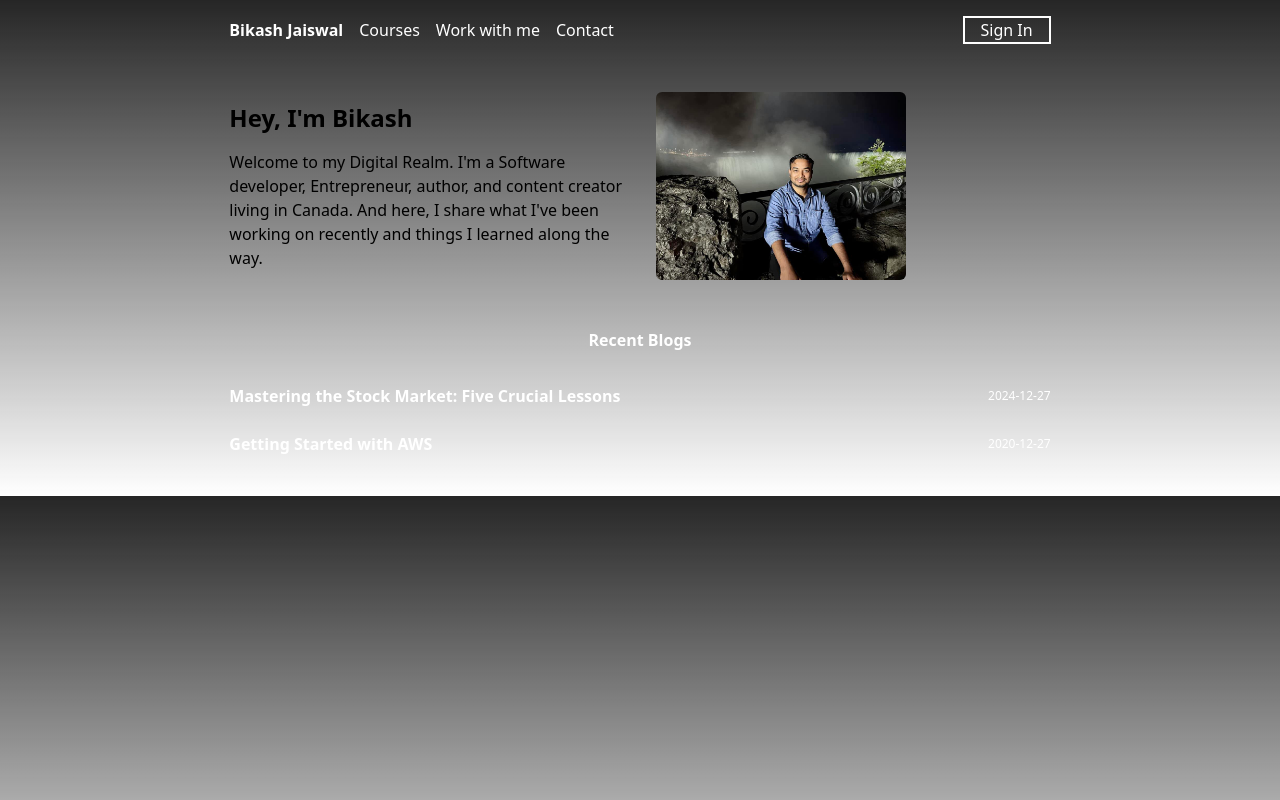
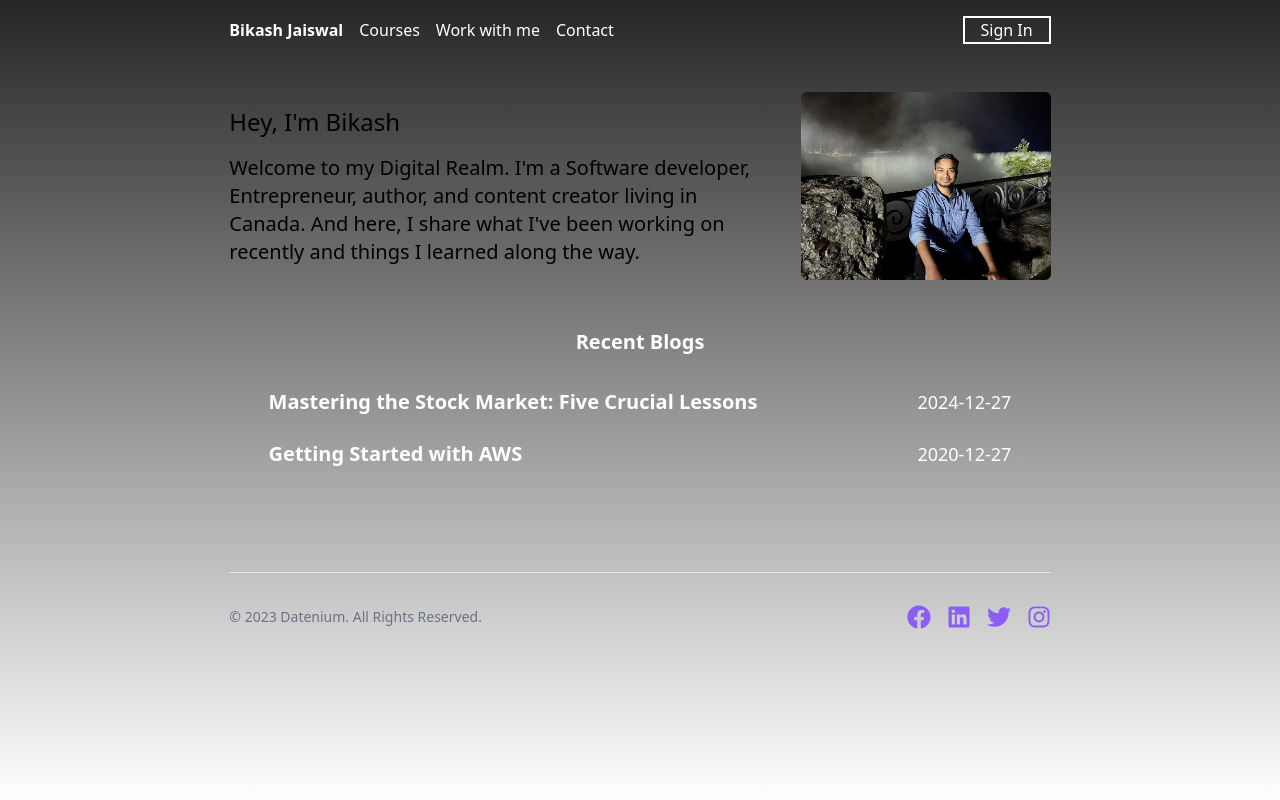
Before and after one commit to bikash-jaiswal/bikash-jaiswal.github.io, a Next.js app: page / in a window 1280 px wide. Built offline with nearby package versions, Linux system fonts and the light colour scheme.

Commit message:
fixing layout

```diff
--- /dev/null
+++ b/app/Component/Footer.jsx
@@ -0,0 +1,41 @@
+import Link from "next/link";
+import { FaFacebook, FaLinkedin, FaTwitter, FaInstagram } from "react-icons/fa";
+
+const Footer = () => {
+  const currentYear = new Date().getFullYear();
+  return (
+    <footer className="">
+      <div className=" p-4 py-6 lg:py-8">
+        <hr className="my-6 dark:border-black-700 lg:my-8" />
+        <div className="sm:flex sm:items-center sm:justify-between">
+          <span className="text-sm text-gray-500 sm:text-center dark:text-gray-400">
+            © {currentYear}{" "}
+            <a href="/" className="hover:underline">
+              Datenium
+            </a>
+            . All Rights Reserved.
+          </span>
+
+          <div className="flex mt-4 sm:justify-center sm:mt-0">
+            <div className="flex justify-center space-x-4">
+              <Link href="https://www.facebook.com" passHref>
+                <FaFacebook className="text-2xl text-violet-500 cursor-pointer hover:text-blue-500" />
+              </Link>
+              <Link href="https://www.linkedin.com" passHref>
+                <FaLinkedin className="text-2xl text-violet-500 cursor-pointer hover:text-blue-500" />
+              </Link>
+              <Link href="https://twitter.com" passHref>
+                <FaTwitter className="text-2xl  text-violet-500 cursor-pointer hover:text-blue-500" />
+              </Link>
+              <Link href="https://www.instagram.com" passHref>
+                <FaInstagram className="text-2xl  text-violet-500 cursor-pointer hover:text-blue-500" />
+              </Link>
+            </div>
+          </div>
+        </div>
+      </div>
+    </footer>
+  );
+};
+
+export default Footer;
--- a/app/Component/Header.jsx
+++ b/app/Component/Header.jsx
@@ -12,7 +12,7 @@ const Navbar = () => {
 
   return (
     <nav className="p-4">
-      <div className="flex items-center justify-between font-medium">
+      <div className="flex items-center justify-between ">
         <div className="hidden md:flex space-x-4">
           {/* Hide on screens smaller than md */}
           <Link href="/" className="text-white font-bold">
--- a/app/Component/whoamI.jsx
+++ b/app/Component/whoamI.jsx
@@ -4,10 +4,11 @@ import Image from 'next/image';
 
 const IntroWithImage = () => {
   return (
-    <div className="flex flex-col md:flex-row gap-8 items-center justify-between py-8 px-4">
+    <div>
+       <div className="flex flex-col md:flex-row  gap-8 items-center justify-around py-8 px-4 ">
       {/* Text Section */}
       <div className="flex-1">
-        <h2 className="text-2xl font-bold mb-4">Hey, I&apos;m Bikash</h2>
+        <h2 className="text-2xl  mb-4">Hey, I&apos;m Bikash</h2>
         <p className="text">
           Welcome to my Digital Realm. I&apos;m a Software developer, Entrepreneur,
           author, and content creator living in Canada. And here, I share what
@@ -16,7 +17,7 @@ const IntroWithImage = () => {
       </div>
 
       {/* Image Section (on the right for small screens, on the bottom for medium and larger screens) */}
-      <div className="flex-1 order-first lg:order-last">
+      <div className="flex justify-center">
         <Image
           src="/my_photo.jpg"
           alt="Your Image"
@@ -26,6 +27,8 @@ const IntroWithImage = () => {
         />
       </div>
     </div>
+    </div>
+
   );
 };
 
--- a/app/blog/page.jsx
+++ b/app/blog/page.jsx
@@ -10,9 +10,9 @@ const BlogPage = () => {
       <div>
         <Link href={`/blog/${post.slug}`}>
           <div className="mb-6">
-          <div className="flex items-center justify-between gap-4">
+            <div className="flex items-center justify-between gap-40">
               <h4 className="font-semibold">{post.title}</h4>
-            <p className="text-xs font-light">{post.date}</p>
+              <p className="text-lg">{post.date}</p>
             </div>
           </div>
           <p className="text-grey-500">{post.subtitle}</p>
@@ -23,8 +23,14 @@ const BlogPage = () => {
   return (
     <div className="">
       <div className="font-bold text-white p-4 text-center">Recent Blogs</div>
-    <div className="p-4 min-h-full"> {postPreviews}</div>
+      <section class="flex justify-around">
+        <div class="p-4">
+          {postPreviews}
         </div>
-  )};
+      </section>
+
+    </div>
+  )
+};
 
 export default BlogPage;
--- a/app/layout.js
+++ b/app/layout.js
@@ -1,6 +1,7 @@
 import { Inter } from "next/font/google";
 import "./globals.css";
 import Navbar from "./Component/Header";
+import Footer from "./Component/Footer";
 
 const inter = Inter({ subsets: ["latin"] });
 
@@ -12,14 +13,14 @@ export const metadata = {
 export default function RootLayout({ children }) {
   return (
     <html lang="en" className="">
-      <body className="flex flex-col md:flex-row bg-neutral-800">
+      <body className=" min-h-screen flex flex-col md:flex-row bg-neutral-800">
         <side className="flex-none w-2/12">
           {/* Sidebar content */}
         </side>
         <main className="flex-grow ">
           <Navbar />
           {children}
-          {/* <Footer /> */}
+          <Footer />
         </main>
         <side className="flex-none w-2/12">
           {/* Another sidebar content */}
--- a/app/page.js
+++ b/app/page.js
@@ -4,7 +4,7 @@ import BlogPage from './blog/page'
 
 export default function Home() {
   return (
-    <main className="flex flex-col">
+    <main className="flex flex-col text-xl">
       <IntroWithImage />
       <BlogPage />
     </main>
--- a/package.json
+++ b/package.json
@@ -18,7 +18,8 @@
     "react-icon": "^1.0.0",
     "react-icons": "^4.12.0",
     "react-markdown": "^9.0.1",
-    "remark-gfm": "^4.0.0"
+    "remark-gfm": "^4.0.0",
+    "sharp": "^0.33.1"
   },
   "devDependencies": {
     "@tailwindcss/typography": "^0.5.10",
```
Also changed, not shown: 1 other file (tests, documents, lock files or other folders). Lines whose indentation alone changed are shown as unchanged.
